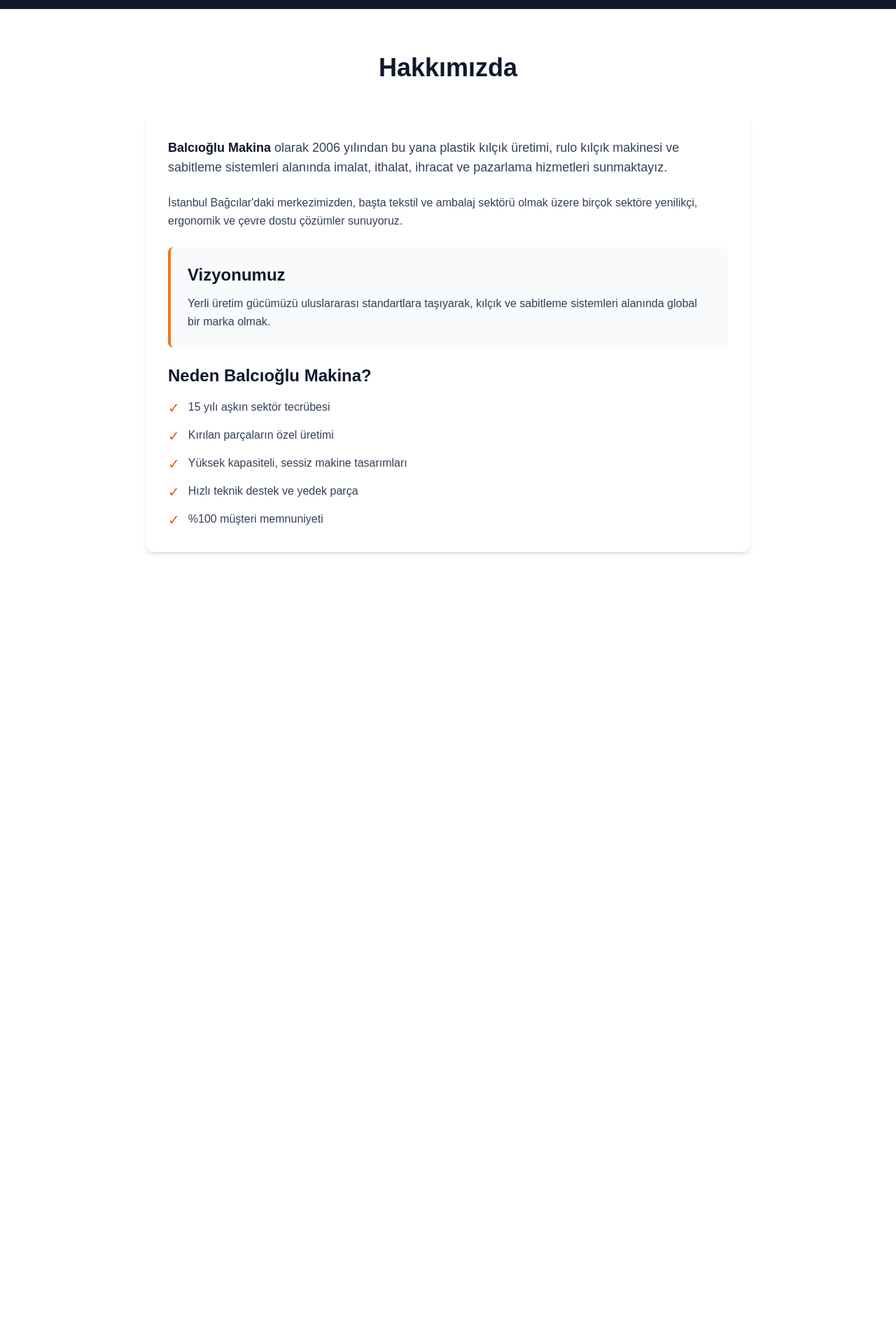
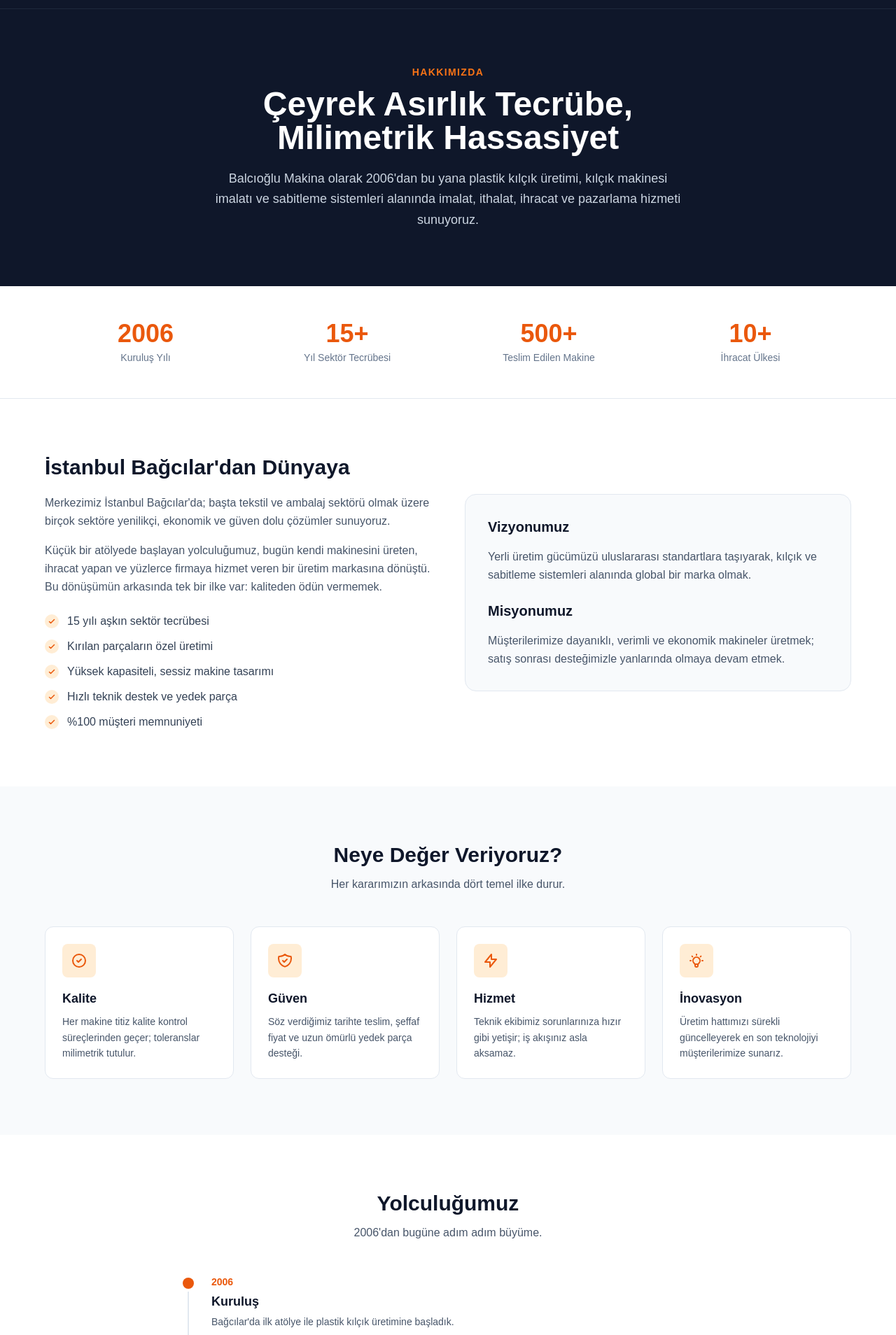
Before and after one commit to mucahidbalci/balcioglu-makine, a Next.js app: page /hakkimizda in a window 1280 px wide. Shown: the part 52-1960 px from the top of the page at 70% size. Before the commit the page ends 905 px from the top, so only its background shows below. Built offline with nearby package versions, Linux system fonts and the light colour scheme.

Commit message:
feat: footer eklendi + hakkimizda sayfasi basidan yazildi

```diff
--- a/app/hakkimizda/page.tsx
+++ b/app/hakkimizda/page.tsx
@@ -1,46 +1,158 @@
-export default function Hakkimizda() {
+import Link from "next/link";
+
+const stats = [
+  { value: "2006", label: "Kuruluş Yılı" },
+  { value: "15+", label: "Yıl Sektör Tecrübesi" },
+  { value: "500+", label: "Teslim Edilen Makine" },
+  { value: "10+", label: "İhracat Ülkesi" },
+];
+
+const values = [
+  {
+    title: "Kalite",
+    desc: "Her makine titiz kalite kontrol süreçlerinden geçer; toleranslar milimetrik tutulur.",
+    path: "M9 12l2 2 4-4m6 2a9 9 0 11-18 0 9 9 0 0118 0z",
+  },
+  {
+    title: "Güven",
+    desc: "Söz verdiğimiz tarihte teslim, şeffaf fiyat ve uzun ömürlü yedek parça desteği.",
+    path: "M9 12l2 2 4-4m5.618-4.016A11.955 11.955 0 0112 2.944a11.955 11.955 0 01-8.618 3.04A12.02 12.02 0 003 9c0 5.591 3.824 10.29 9 11.622 5.176-1.332 9-6.03 9-11.622 0-1.042-.133-2.052-.382-3.016z",
+  },
+  {
+    title: "Hizmet",
+    desc: "Teknik ekibimiz sorunlarınıza hızır gibi yetişir; iş akışınız asla aksamaz.",
+    path: "M13 10V3L4 14h7v7l9-11h-7z",
+  },
+  {
+    title: "İnovasyon",
+    desc: "Üretim hattımızı sürekli güncelleyerek en son teknolojiyi müşterilerimize sunarız.",
+    path: "M9.663 17h4.673M12 3v1m6.364 1.636l-.707.707M21 12h-1M4 12H3m3.343-5.657l-.707-.707m2.828 9.9a5 5 0 117.072 0l-.548.547A3.374 3.374 0 0014 18.469V19a2 2 0 11-4 0v-.531c0-.895-.356-1.754-.988-2.386l-.548-.547z",
+  },
+];
+
+const timeline = [
+  { year: "2006", title: "Kuruluş", desc: "Bağcılar'da ilk atölye ile plastik kılçık üretimine başladık." },
+  { year: "2010", title: "Üretim Büyümesi", desc: "Kendi kılçık makinesi imalatımıza geçerek dışa bağımlılığı azalttık." },
+  { year: "2015", title: "İhracat Ağı", desc: "Avrupa ve Ortadoğu pazarlarına açılarak ilk ihracat sözleşmelerimizi imzaladık." },
+  { year: "2020", title: "Teknoloji Yatırımı", desc: "CNC tezgâh ve otomasyon yatırımlarıyla üretim kapasitemizi ikiye katladık." },
+  { year: "2026", title: "Bugün", desc: "Rulo kılçık, çorap kılçık ve sabitleme sistemlerinde sektörün öncüsü konumundayız." },
+];
+
+export default function HakkimizdaPage() {
   return (
-    <div className="max-w-4xl mx-auto px-4 py-16">
-      <h1 className="text-4xl font-bold text-center text-slate-900 mb-12">Hakkımızda</h1>
-
-      <div className="bg-white p-8 rounded-xl shadow-md space-y-6 text-slate-700 leading-relaxed">
-        <p className="text-lg">
-          <strong className="text-slate-900">Balcıoğlu Makina</strong> olarak 2006 yılından bu yana
-          plastik kılçık üretimi, rulo kılçık makinesi ve sabitleme sistemleri alanında
-          imalat, ithalat, ihracat ve pazarlama hizmetleri sunmaktayız.
-        </p>
-
-        <p>
-          İstanbul Bağcılar'daki merkezimizden, başta tekstil ve ambalaj sektörü olmak üzere
-          birçok sektöre yenilikçi, ergonomik ve çevre dostu çözümler sunuyoruz.
-        </p>
-
-        <div className="bg-slate-50 p-6 rounded-lg border-l-4 border-orange-500">
-          <h2 className="text-2xl font-bold text-slate-900 mb-3">Vizyonumuz</h2>
-          <p>
-            Yerli üretim gücümüzü uluslararası standartlara taşıyarak, kılçık ve sabitleme
-            sistemleri alanında global bir marka olmak.
+    <div className="bg-white">
+      {/* HERO */}
+      <section className="bg-slate-900 text-white py-20 px-4">
+        <div className="max-w-4xl mx-auto text-center">
+          <p className="text-orange-500 font-semibold text-sm uppercase tracking-widest mb-3">Hakkımızda</p>
+          <h1 className="text-4xl md:text-5xl font-bold leading-tight mb-5">
+            Çeyrek Asırlık Tecrübe,<br />Milimetrik Hassasiyet
+          </h1>
+          <p className="text-slate-300 text-lg leading-relaxed max-w-2xl mx-auto">
+            Balcıoğlu Makina olarak 2006'dan bu yana plastik kılçık üretimi, kılçık makinesi imalatı ve sabitleme sistemleri alanında imalat, ithalat, ihracat ve pazarlama hizmeti sunuyoruz.
           </p>
         </div>
+      </section>
 
-        <div>
-          <h2 className="text-2xl font-bold text-slate-900 mb-4">Neden Balcıoğlu Makina?</h2>
-          <ul className="space-y-3">
-            {[
-              "15 yılı aşkın sektör tecrübesi",
-              "Kırılan parçaların özel üretimi",
-              "Yüksek kapasiteli, sessiz makine tasarımları",
-              "Hızlı teknik destek ve yedek parça",
-              "%100 müşteri memnuniyeti"
-            ].map((item, index) => (
-              <li key={index} className="flex items-start">
-                <span className="text-orange-600 mr-3 text-xl">✓</span>
-                <span>{item}</span>
-              </li>
+      {/* İSTATİSTİKLER */}
+      <section className="border-b border-slate-200">
+        <div className="max-w-6xl mx-auto px-4 py-12 grid grid-cols-2 md:grid-cols-4 gap-8">
+          {stats.map((s) => (
+            <div key={s.label} className="text-center">
+              <p className="text-4xl font-bold text-orange-600 mb-1">{s.value}</p>
+              <p className="text-sm text-slate-500">{s.label}</p>
+            </div>
+          ))}
+        </div>
+      </section>
+
+      {/* HİKÂYE */}
+      <section className="py-20 px-4">
+        <div className="max-w-6xl mx-auto grid lg:grid-cols-2 gap-12 items-center">
+          <div>
+            <h2 className="text-3xl font-bold text-slate-900 mb-5">İstanbul Bağcılar'dan Dünyaya</h2>
+            <p className="text-slate-600 leading-relaxed mb-4">
+              Merkezimiz İstanbul Bağcılar'da; başta tekstil ve ambalaj sektörü olmak üzere birçok sektöre yenilikçi, ekonomik ve güven dolu çözümler sunuyoruz.
+            </p>
+            <p className="text-slate-600 leading-relaxed mb-6">
+              Küçük bir atölyede başlayan yolculuğumuz, bugün kendi makinesini üreten, ihracat yapan ve yüzlerce firmaya hizmet veren bir üretim markasına dönüştü. Bu dönüşümün arkasında tek bir ilke var: kaliteden ödün vermemek.
+            </p>
+            <ul className="space-y-3">
+              {["15 yılı aşkın sektör tecrübesi", "Kırılan parçaların özel üretimi", "Yüksek kapasiteli, sessiz makine tasarımı", "Hızlı teknik destek ve yedek parça", "%100 müşteri memnuniyeti"].map((item) => (
+                <li key={item} className="flex items-center gap-3 text-slate-700">
+                  <span className="w-5 h-5 rounded-full bg-orange-100 flex items-center justify-center flex-shrink-0">
+                    <svg className="w-3 h-3 text-orange-600" fill="none" stroke="currentColor" viewBox="0 0 24 24"><path strokeLinecap="round" strokeLinejoin="round" strokeWidth="3" d="M5 13l4 4L19 7" /></svg>
+                  </span>
+                  {item}
+                </li>
+              ))}
+            </ul>
+          </div>
+          <div className="bg-slate-50 border border-slate-200 rounded-2xl p-8">
+            <h3 className="text-xl font-bold text-slate-900 mb-4">Vizyonumuz</h3>
+            <p className="text-slate-600 leading-relaxed mb-6">
+              Yerli üretim gücümüzü uluslararası standartlara taşıyarak, kılçık ve sabitleme sistemleri alanında global bir marka olmak.
+            </p>
+            <h3 className="text-xl font-bold text-slate-900 mb-4">Misyonumuz</h3>
+            <p className="text-slate-600 leading-relaxed">
+              Müşterilerimize dayanıklı, verimli ve ekonomik makineler üretmek; satış sonrası desteğimizle yanlarında olmaya devam etmek.
+            </p>
+          </div>
+        </div>
+      </section>
+
+      {/* DEĞERLER */}
+      <section className="bg-slate-50 py-20 px-4">
+        <div className="max-w-6xl mx-auto">
+          <div className="text-center mb-12">
+            <h2 className="text-3xl font-bold text-slate-900 mb-3">Neye Değer Veriyoruz?</h2>
+            <p className="text-slate-600 max-w-xl mx-auto">Her kararımızın arkasında dört temel ilke durur.</p>
+          </div>
+          <div className="grid md:grid-cols-2 lg:grid-cols-4 gap-6">
+            {values.map((v) => (
+              <div key={v.title} className="bg-white border border-slate-200 rounded-xl p-6 hover:shadow-md transition">
+                <span className="w-12 h-12 rounded-lg bg-orange-100 flex items-center justify-center mb-4">
+                  <svg className="w-6 h-6 text-orange-600" fill="none" stroke="currentColor" viewBox="0 0 24 24"><path strokeLinecap="round" strokeLinejoin="round" strokeWidth="2" d={v.path} /></svg>
+                </span>
+                <h3 className="text-lg font-bold text-slate-900 mb-2">{v.title}</h3>
+                <p className="text-sm text-slate-600 leading-relaxed">{v.desc}</p>
+              </div>
             ))}
-          </ul>
+          </div>
         </div>
-      </div>
+      </section>
+
+      {/* ZAMAN ÇİZELGESİ */}
+      <section className="py-20 px-4">
+        <div className="max-w-3xl mx-auto">
+          <div className="text-center mb-12">
+            <h2 className="text-3xl font-bold text-slate-900 mb-3">Yolculuğumuz</h2>
+            <p className="text-slate-600">2006'dan bugüne adım adım büyüme.</p>
+          </div>
+          <div className="relative border-l-2 border-slate-200 ml-3 space-y-10">
+            {timeline.map((t) => (
+              <div key={t.year} className="relative pl-8">
+                <span className="absolute -left-[9px] top-1 w-4 h-4 rounded-full bg-orange-600 ring-4 ring-white" />
+                <p className="text-orange-600 font-bold text-sm mb-1">{t.year}</p>
+                <h3 className="text-lg font-semibold text-slate-900 mb-1">{t.title}</h3>
+                <p className="text-slate-600 text-sm leading-relaxed">{t.desc}</p>
+              </div>
+            ))}
+          </div>
+        </div>
+      </section>
+
+      {/* CTA */}
+      <section className="bg-slate-900 py-16 px-4">
+        <div className="max-w-4xl mx-auto text-center">
+          <h2 className="text-3xl font-bold text-white mb-4">Birlikte Çalışalım</h2>
+          <p className="text-slate-300 mb-8 max-w-xl mx-auto">İhtiyacınıza uygun kılçık makinesi ve sabitleme çözümü için bize ulaşın, en kısa sürede dönüş yapalım.</p>
+          <div className="flex flex-col sm:flex-row gap-4 justify-center">
+            <Link href="/iletisim" className="px-7 py-3.5 rounded-lg bg-orange-600 hover:bg-orange-700 text-white font-semibold transition">İletişime Geçin</Link>
+            <Link href="/urunler" className="px-7 py-3.5 rounded-lg border border-slate-600 hover:bg-slate-800 text-white font-semibold transition">Ürünlerimizi İnceleyin</Link>
+          </div>
+        </div>
+      </section>
     </div>
   );
 }
--- a/app/layout.tsx
+++ b/app/layout.tsx
@@ -1,6 +1,7 @@
 import type { Metadata } from "next";
 import type { ReactNode } from "react";
 import Navbar from "@/components/Navbar";
+import Footer from "@/components/Footer";
 import "./globals.css";
 
 export const metadata: Metadata = {
@@ -50,9 +51,10 @@
 }) {
   return (
     <html lang="tr">
-      <body>
+      <body className="flex flex-col min-h-screen">
         <Navbar />
-        {children}
+        <main className="flex-1">{children}</main>
+        <Footer />
       </body>
     </html>
   );
--- a/components/Footer.tsx
+++ b/components/Footer.tsx
@@ -1,111 +1,79 @@
 import Link from "next/link";
 
+const quickLinks = [
+  { href: "/", label: "Ana Sayfa" },
+  { href: "/hakkimizda", label: "Hakkımızda" },
+  { href: "/urunler", label: "Ürünler" },
+  { href: "/iletisim", label: "İletişim" },
+];
+
+const socials = [
+  { label: "Instagram", href: "#", path: "M12 2.163c3.204 0 3.584.012 4.85.07 3.252.148 4.771 1.691 4.919 4.919.058 1.265.069 1.645.069 4.849 0 3.205-.012 3.584-.069 4.849-.149 3.225-1.664 4.771-4.919 4.919-1.266.058-1.644.07-4.85.07-3.204 0-3.584-.012-4.849-.07-3.26-.149-4.771-1.699-4.919-4.92-.058-1.265-.07-1.644-.07-4.849 0-3.204.013-3.583.07-4.849.149-3.227 1.664-4.771 4.919-4.919 1.266-.057 1.645-.069 4.849-.069zM12 0C8.741 0 8.333.014 7.053.072 2.695.272.273 2.69.073 7.052.014 8.333 0 8.741 0 12c0 3.259.014 3.668.072 4.948.2 4.358 2.618 6.78 6.98 6.98C8.333 23.986 8.741 24 12 24c3.259 0 3.668-.014 4.948-.072 4.354-.2 6.782-2.618 6.979-6.98.059-1.28.073-1.689.073-4.948 0-3.259-.014-3.667-.072-4.947-.196-4.354-2.617-6.78-6.979-6.98C15.668.014 15.259 0 12 0zm0 5.838a6.162 6.162 0 100 12.324 6.162 6.162 0 000-12.324zM12 16a4 4 0 110-8 4 4 0 010 8zm6.406-11.845a1.44 1.44 0 100 2.881 1.44 1.44 0 000-2.881z" },
+  { label: "Facebook", href: "#", path: "M24 12.073c0-6.627-5.373-12-12-12s-12 5.373-12 12c0 5.99 4.388 10.954 10.125 11.854v-8.385H7.078v-3.47h3.047V9.43c0-3.007 1.792-4.669 4.533-4.669 1.312 0 2.686.235 2.686.235v2.953H15.83c-1.491 0-1.956.925-1.956 1.874v2.25h3.328l-.532 3.47h-2.796v8.385C19.612 23.027 24 18.062 24 12.073z" },
+  { label: "LinkedIn", href: "#", path: "M20.447 20.452h-3.554v-5.569c0-1.328-.027-3.037-1.852-3.037-1.853 0-2.136 1.445-2.136 2.939v5.667H9.351V9h3.414v1.561h.046c.477-.9 1.637-1.85 3.37-1.85 3.601 0 4.267 2.37 4.267 5.455v6.286zM5.337 7.433a2.062 2.062 0 01-2.063-2.065 2.064 2.064 0 112.063 2.065zm1.782 13.019H3.555V9h3.564v11.452zM22.225 0H1.771C.792 0 0 .774 0 1.729v20.542C0 23.227.792 24 1.771 24h20.451C23.2 24 24 23.227 24 22.271V1.729C24 .774 23.2 0 22.222 0h.003z" },
+  { label: "YouTube", href: "#", path: "M23.498 6.186a3.016 3.016 0 00-2.122-2.136C19.505 3.545 12 3.545 12 3.545s-7.505 0-9.377.505A3.017 3.017 0 00.502 6.186C0 8.07 0 12 0 12s0 3.93.502 5.814a3.016 3.016 0 002.122 2.136c1.871.505 9.376.505 9.376.505s7.505 0 9.377-.505a3.015 3.015 0 002.122-2.136C24 15.93 24 12 24 12s0-3.93-.502-5.814zM9.545 15.568V8.432L15.818 12l-6.273 3.568z" },
+];
+
 export default function Footer() {
-  const currentYear = new Date().getFullYear();
-
-  const socialLinks = [
-    {
-      name: "LinkedIn",
-      href: "https://tr.linkedin.com/in/balc%C4%B1o%C4%9Flu-makine-7b5429114",
-      icon: (
-        <path d="M20.447 20.452h-3.554v-5.569c0-1.328-.027-3.037-1.852-3.037-1.853 0-2.136 1.445-2.136 2.939v5.667H9.351V9h3.414v1.561h.046c.477-.9 1.637-1.85 3.37-1.85 3.601 0 4.267 2.37 4.267 5.455v6.286zM5.337 7.433c-1.144 0-2.063-.926-2.063-2.065 0-1.138.92-2.063 2.063-2.063 1.14 0 2.064.925 2.064 2.063 0 1.139-.925 2.065-2.064 2.065zm1.782 13.019H3.555V9h3.564v11.452zM22.225 0H1.771C.792 0 0 .774 0 1.729v20.542C0 23.227.792 24 1.771 24h20.451C23.2 24 24 23.227 24 22.271V1.729C24 .774 23.2 0 22.222 0h.003z"/>
-      ),
-    },
-    {
-      name: "Instagram",
-      href: "https://www.instagram.com/balcioglumakina/",
-      icon: (
-        <path d="M12 2.163c3.204 0 3.584.012 4.85.07 3.252.148 4.771 1.691 4.919 4.919.058 1.265.069 1.645.069 4.849 0 3.205-.012 3.584-.069 4.849-.149 3.225-1.664 4.771-4.919 4.919-1.266.058-1.644.07-4.85.07-3.204 0-3.584-.012-4.849-.07-3.26-.149-4.771-1.699-4.919-4.92-.058-1.265-.07-1.644-.07-4.849 0-3.204.013-3.583.07-4.849.149-3.227 1.664-4.771 4.919-4.919 1.266-.057 1.645-.069 4.849-.069zm0-2.163c-3.259 0-3.667.014-4.947.072-4.358.2-6.78 2.618-6.98 6.98-.059 1.281-.073 1.689-.073 4.948 0 3.259.014 3.668.072 4.948.2 4.358 2.618 6.78 6.98 6.98 1.281.058 1.689.072 4.948.072 3.259 0 3.668-.014 4.948-.072 4.354-.2 6.782-2.618 6.979-6.98.059-1.28.073-1.689.073-4.948 0-3.259-.014-3.667-.072-4.947-.196-4.354-2.617-6.78-6.979-6.98-1.281-.059-1.69-.073-4.949-.073zm0 5.838c-3.403 0-6.162 2.759-6.162 6.162s2.759 6.163 6.162 6.163 6.162-2.759 6.162-6.163c0-3.403-2.759-6.162-6.162-6.162zm0 10.162c-2.209 0-4-1.79-4-4 0-2.209 1.791-4 4-4s4 1.791 4 4c0 2.21-1.791 4-4 4zm6.406-11.845c-.796 0-1.441.645-1.441 1.44s.645 1.44 1.441 1.44c.795 0 1.439-.645 1.439-1.44s-.644-1.44-1.439-1.44z"/>
-      ),
-    },
-    {
-      name: "Facebook",
-      href: "https://www.facebook.com/balcioglumakina/?locale=tr_TR",
-      icon: (
-        <path d="M24 12.073c0-6.627-5.373-12-12-12s-12 5.373-12 12c0 5.99 4.388 10.954 10.125 11.854v-8.385H7.078v-3.47h3.047V9.43c0-3.007 1.792-4.669 4.533-4.669 1.312 0 2.686.235 2.686.235v2.953H15.83c-1.491 0-1.956.925-1.956 1.874v2.25h3.328l-.532 3.47h-2.796v8.385C19.612 23.027 24 18.062 24 12.073z"/>
-      ),
-    },
-    {
-      name: "YouTube",
-      href: "https://www.youtube.com/@balcioglumakina",
-      icon: (
-        <path d="M23.498 6.186a3.016 3.016 0 0 0-2.122-2.136C19.505 3.545 12 3.545 12 3.545s-7.505 0-9.377.505A3.017 3.017 0 0 0 .502 6.186C0 8.07 0 12 0 12s0 3.93.502 5.814a3.016 3.016 0 0 0 2.122 2.136c1.871.505 9.376.505 9.376.505s7.505 0 9.377-.505a3.015 3.015 0 0 0 2.122-2.136C24 15.93 24 12 24 12s0-3.93-.502-5.814zM9.545 15.568V8.432L15.818 12l-6.273 3.568z"/>
-      ),
-    },
-  ];
-
   return (
-    <footer className="bg-slate-900 text-white py-12">
-      <div className="max-w-7xl mx-auto px-4 sm:px-6 lg:px-8">
-        <div className="grid grid-cols-1 md:grid-cols-3 gap-8 mb-8">
+    <footer className="bg-slate-900 text-slate-300">
+      <div className="max-w-7xl mx-auto px-4 sm:px-6 py-14">
+        <div className="grid grid-cols-1 md:grid-cols-2 lg:grid-cols-4 gap-10">
           <div>
-            <h3 className="text-xl font-bold mb-4 text-orange-500">BALCIOĞLU MAKİNA</h3>
-            <p className="text-slate-300 text-sm leading-relaxed">
-              2006'dan beri kılçık makinesi ve sabitleme sistemleri alanında güvenilir çözüm ortağınız.
+            <div className="flex items-center gap-2 mb-4">
+              <span className="w-8 h-8 rounded bg-orange-600 flex items-center justify-center text-white font-bold text-sm">BM</span>
+              <span className="text-white font-semibold tracking-tight text-lg">BALCIOĞLU MAKİNA</span>
+            </div>
+            <p className="text-sm leading-relaxed text-slate-400">
+              2006'dan beri kılçık makinesi, rulo kılçık ve sabitleme sistemlerinde imalat, ithalat, ihracat ve pazarlama alanında güvenilir çözüm ortağınız.
             </p>
           </div>
 
           <div>
-            <h3 className="text-xl font-bold mb-4 text-orange-500">İletişim</h3>
-            <ul className="space-y-2 text-sm text-slate-300">
-              <li className="flex items-start">
-                <svg className="w-4 h-4 mr-2 mt-1 flex-shrink-0 text-orange-500" fill="none" stroke="currentColor" viewBox="0 0 24 24">
-                  <path strokeLinecap="round" strokeLinejoin="round" strokeWidth="2" d="M17.657 16.657L13.414 20.9a1.998 1.998 0 01-2.827 0l-4.244-4.243a8 8 0 1111.314 0z" />
-                  <path strokeLinecap="round" strokeLinejoin="round" strokeWidth="2" d="M15 11a3 3 0 11-6 0 3 3 0 016 0z" />
-                </svg>
-                <span>Barbaros, 163. Sk No:5 Kat:3<br/>34165 Bağcılar/İstanbul</span>
-              </li>
-              <li className="flex items-center">
-                <svg className="w-4 h-4 mr-2 text-orange-500" fill="none" stroke="currentColor" viewBox="0 0 24 24">
-                  <path strokeLinecap="round" strokeLinejoin="round" strokeWidth="2" d="M3 5a2 2 0 012-2h3.28a1 1 0 01.948.684l1.498 4.493a1 1 0 01-.502 1.21l-2.257 1.13a11.042 11.042 0 005.516 5.516l1.13-2.257a1 1 0 011.21-.502l4.493 1.498a1 1 0 01.684.949V19a2 2 0 01-2 2h-1C9.716 21 3 14.284 3 6V5z" />
-                </svg>
-                0535 396 97 68
-              </li>
-              <li className="flex items-center">
-                <svg className="w-4 h-4 mr-2 text-orange-500" fill="none" stroke="currentColor" viewBox="0 0 24 24">
-                  <path strokeLinecap="round" strokeLinejoin="round" strokeWidth="2" d="M3 8l7.89 5.26a2 2 0 002.22 0L21 8M5 19h14a2 2 0 002-2V7a2 2 0 00-2-2H5a2 2 0 00-2 2v10a2 2 0 002 2z" />
-                </svg>
-                balcioglumakina@gmail.com
-              </li>
+            <h3 className="text-white font-semibold mb-4 text-sm uppercase tracking-wider">Hızlı Linkler</h3>
+            <ul className="space-y-2.5">
+              {quickLinks.map((l) => (
+                <li key={l.href}>
+                  <Link href={l.href} className="text-sm text-slate-400 hover:text-orange-500 transition">
+                    {l.label}
+                  </Link>
+                </li>
+              ))}
             </ul>
           </div>
 
           <div>
-            <h3 className="text-xl font-bold mb-4 text-orange-500">Bizi Takip Edin</h3>
-            <div className="flex space-x-4">
-              {socialLinks.map((social) => (
+            <h3 className="text-white font-semibold mb-4 text-sm uppercase tracking-wider">İletişim</h3>
+            <ul className="space-y-2.5 text-sm text-slate-400">
+              <li>Barbaros, 163. Sk No:5 Kat:3<br />34165 Bağcılar / İstanbul</li>
+              <li><a href="tel:05353969768" className="hover:text-orange-500 transition">0535 396 97 68</a></li>
+              <li><a href="mailto:balcioglumakina@gmail.com" className="hover:text-orange-500 transition break-all">balcioglumakina@gmail.com</a></li>
+            </ul>
+          </div>
+
+          <div>
+            <h3 className="text-white font-semibold mb-4 text-sm uppercase tracking-wider">Bizi Takip Edin</h3>
+            <div className="flex gap-3">
+              {socials.map((s) => (
                 <a
-                  key={social.name}
-                  href={social.href}
-                  target="_blank"
-                  rel="noopener noreferrer"
-                  className="w-10 h-10 bg-slate-800 hover:bg-orange-600 rounded-lg flex items-center justify-center transition duration-300"
-                  aria-label={social.name}
+                  key={s.label}
+                  href={s.href}
+                  aria-label={s.label}
+                  className="w-10 h-10 rounded-lg bg-slate-800 hover:bg-orange-600 flex items-center justify-center text-slate-300 hover:text-white transition"
                 >
-                  <svg className="w-5 h-5" fill="currentColor" viewBox="0 0 24 24">
-                    {social.icon}
-                  </svg>
+                  <svg className="w-5 h-5" fill="currentColor" viewBox="0 0 24 24"><path d={s.path} /></svg>
                 </a>
               ))}
             </div>
           </div>
         </div>
 
-        <div className="border-t border-slate-800 pt-8 text-center">
-          <p className="text-slate-400 text-sm">
-            © {currentYear} Balcıoğlu Makina. Tüm hakları saklıdır.
-          </p>
-          <p className="text-slate-500 text-xs mt-2">
-            Powered by{" "}
-            <a
-              href="https://instagram.com/mucahidbalci"
-              target="_blank"
-              rel="noopener noreferrer"
-              className="text-orange-500 hover:text-orange-400 font-semibold underline decoration-2 underline-offset-2 transition"
-            >
-              mucahidbalci
-            </a>
-          </p>
+        <div className="mt-12 pt-6 border-t border-slate-800 flex flex-col sm:flex-row justify-between items-center gap-3 text-xs text-slate-500">
+          <p>© {new Date().getFullYear()} Balcıoğlu Makina. Tüm hakları saklıdır.</p>
+          <div className="flex gap-5">
+            <Link href="/kvkk" className="hover:text-orange-500 transition">KVKK Aydınlatma Metni</Link>
+            <Link href="/cerez" className="hover:text-orange-500 transition">Çerez Politikası</Link>
+          </div>
         </div>
       </div>
     </footer>
```
